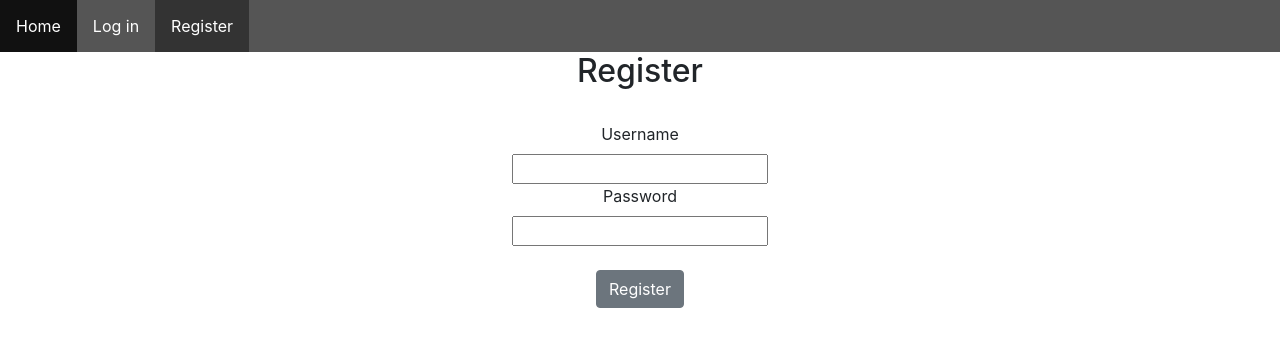
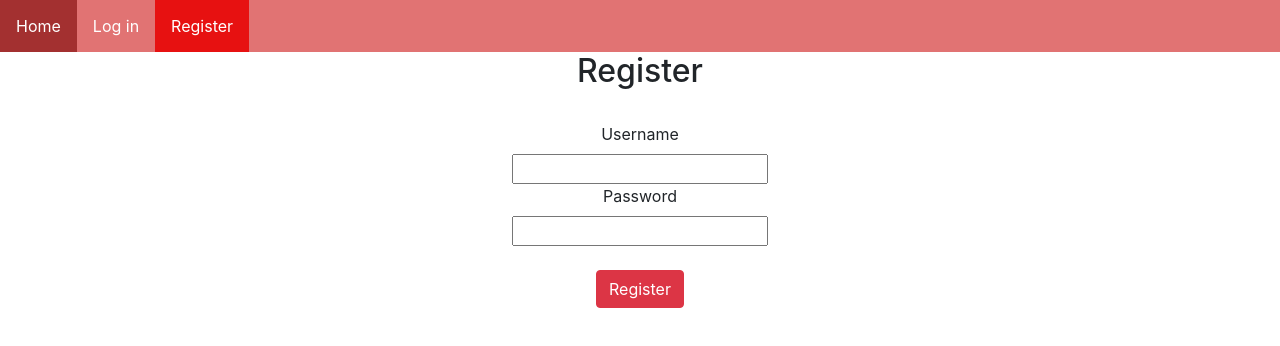
Before and after one commit to benskov95/Exam-frontend, a React (Create React App) app: page /register in a window 1280 px wide. Shown: the top 346 px of the page. Built offline with nearby package versions, Linux system fonts and the light colour scheme.

Commit message:
minor visual tweaks

```diff
--- a/src/base-components/Home.js
+++ b/src/base-components/Home.js
@@ -6,7 +6,9 @@ export default function Home() {
 
   return (
     <div>
-      <h1>Home</h1>
+      <h1>Welcome to the sport club!</h1>
+      <p>Log in or register to become a player or coach and join teams!</p>
+      <img src="https://www.adexchanger.com/wp-content/uploads/2020/04/sports-marketing-1.jpg"></img>
     </div>
   );
 }
--- a/src/base-components/Login.js
+++ b/src/base-components/Login.js
@@ -54,7 +54,7 @@ export const Login = ({ isLoggedIn, loginMsg, setLoginStatus }) => {
           />
           <br />
           <br />
-          <input type="submit" value="Log in" className="btn btn-secondary"/>
+          <input type="submit" value="Log in" className="btn btn-danger"/>
           <br />
           <p style={{ color: "red" }}>{error}</p>
         </form>
--- a/src/base-components/Register.js
+++ b/src/base-components/Register.js
@@ -48,7 +48,7 @@ export default function Register() {
                 name="password">
                 </input>
                 <br /><br />
-                <input type="submit" value="Register" className="btn btn-secondary"></input>
+                <input type="submit" value="Register" className="btn btn-danger"></input>
                 <br /><br />
                 <p style={{ color: "red" }}>{error}</p>
                 <p style={{color: "green"}}>{msg}</p>
--- a/src/styles/Navbar.css
+++ b/src/styles/Navbar.css
@@ -3,7 +3,7 @@ ul.header {
   margin: 0;
   padding: 0;
   overflow: hidden;
-  background-color: #555555;
+  background-color: #d63c3cb7;
 }
 
 ul.header li {
@@ -18,13 +18,13 @@ ul.header li a {
   text-decoration: none;
 }
 ul.header li a:hover:not(.active) {
-  background-color: #111;
+  background-color: rgba(121, 5, 5, 0.596);
 }
 
 .selected {
-  background-color: #333333;
+  background-color: #e71111;
 }
 
 .active {
-  background-color: #333333;
+  background-color: #e71111;
 }
```
